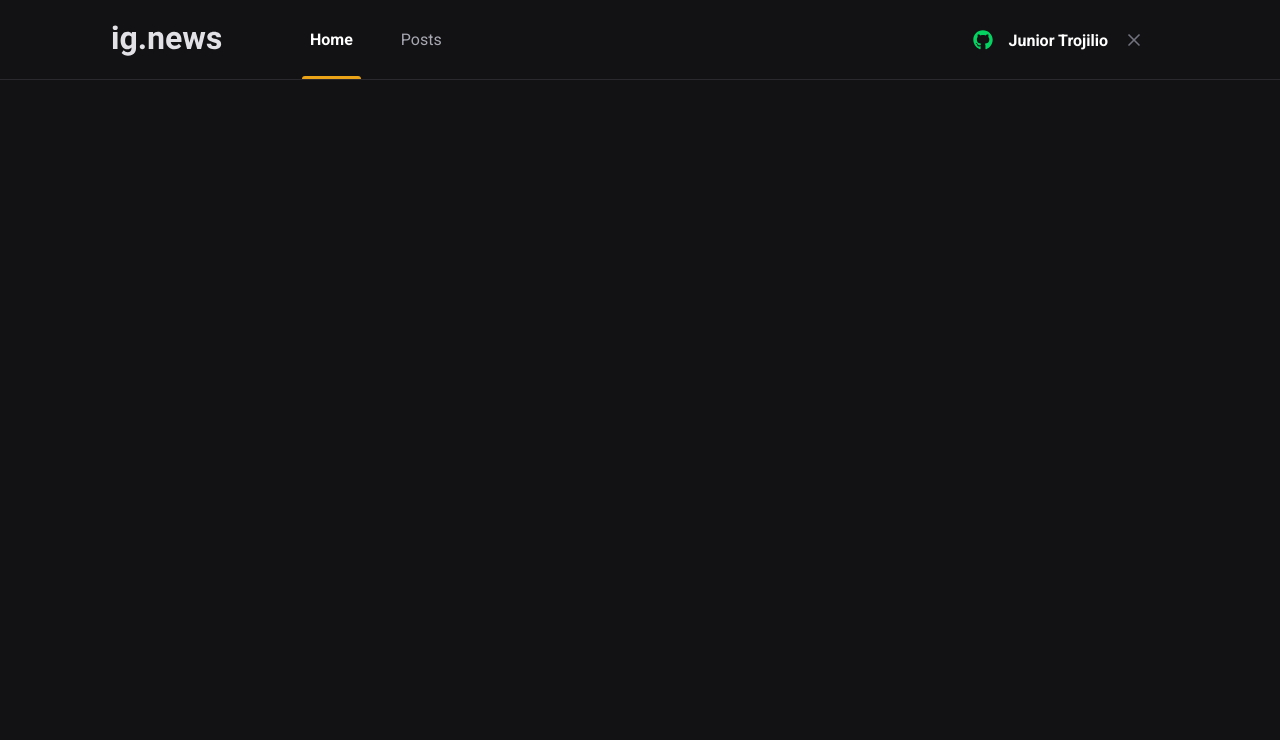
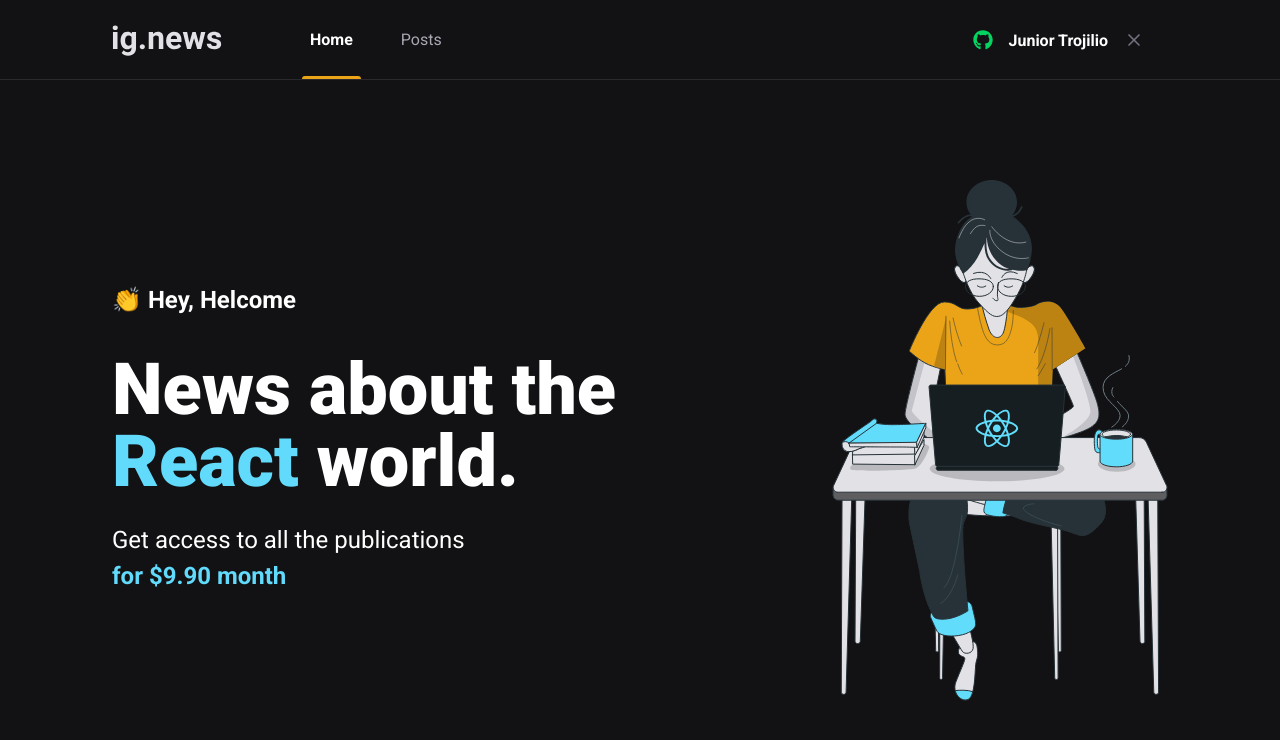
Before and after one commit to JuniorTrojilio/IG.News, a Next.js app: page / in a window 1280 px wide. Shown: the top 740 px of the page. Built offline with nearby package versions, Linux system fonts and the light colour scheme.

Commit message:
feat: upgrade home

```diff
--- /dev/null
+++ b/src/pages/home.module.scss
@@ -0,0 +1,40 @@
+.contentContainer {
+  max-width: 1120px;
+  margin: 0 auto;
+  padding: 0 2rem;
+  height: calc(100vh - 5rem);
+  display: flex;
+  align-items: center;
+  justify-content: space-between;
+}
+
+.hero {
+  max-width: 600px;
+
+  > span {
+    font-size: 1.5rem;
+    font-weight: bold;
+  }
+
+  h1 {
+    font-size: 4.5rem;
+    line-height: 4.5rem;
+    font-weight: 900;
+    margin-top: 2.5rem;
+
+    span {
+      color: var(--cyan-500);
+    }
+  }
+
+  p {
+    font-size: 1.5rem;
+    line-height: 2.25rem;
+    margin-top: 1.5rem;
+    span {
+      color: var(--cyan-500);
+      font-weight: bold;
+    }
+  }
+
+}
--- a/src/pages/index.tsx
+++ b/src/pages/index.tsx
@@ -1,11 +1,24 @@
 import Head from 'next/head'
+import styles from './home.module.scss'
 
 export default function Home() {
   return (
     <>
     <Head>
-      <title>Inicio | Ig.news</title>
+      <title>Home | Ig.news</title>
     </Head>
+
+    <main className={styles.contentContainer}>
+      <section className={styles.hero}>
+        <span>👏  Hey, Helcome</span>
+        <h1>News about the <span>React</span> world.</h1>
+        <p>Get access to all the publications <br />
+        <span>for $9.90 month</span>
+        </p>
+      </section>
+      <img src="/images/avatar.svg" alt="Girl Coding" />
+    </main>
     </>
+
   )
 }
```
